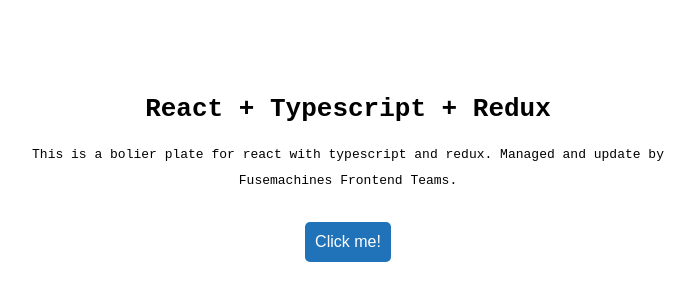
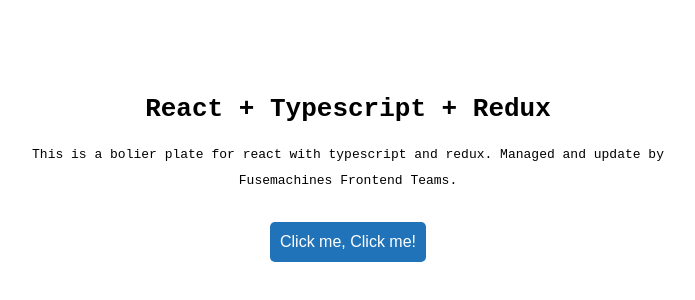
Before and after one commit to Fusemachines/fm-react-boilerplate, a React (Create React App) app in the folder typescript-with-redux/: page / in a window 1280 px wide. Shown: the part 220-520 px from the top of the page, without its empty margins (292-987 px from the left). Built offline with nearby package versions, Linux system fonts and the light colour scheme.

Commit message:
[LOADERS] Added Loaders while fetching data

```diff
--- a/typescript-with-redux/src/assets/styles/sass/global/default.scss
+++ b/typescript-with-redux/src/assets/styles/sass/global/default.scss
@@ -28,6 +28,10 @@
       &:active {
         box-shadow: none;
       }
+      &:disabled {
+        background-color: #3e90d3;
+        cursor: not-allowed;
+      }
     }
   }
 }
--- a/typescript-with-redux/src/components/main/Main.tsx
+++ b/typescript-with-redux/src/components/main/Main.tsx
@@ -9,11 +9,32 @@
   fetchDogBreed: any;
   dogs: DogState;
 }
+interface MainStates {
+  isLoading: boolean;
+}
 /**
  * Describe a Component here.
  */
 export class Main extends React.Component<MainProps> {
+  state = {
+    isLoading: false
+  };
+  handleClick = (e: any) => {
+    e.preventDefault();
+    this.fetchData();
+  };
+  fetchData = async () => {
+    try {
+      this.setState({ isLoading: true });
+      await this.props.fetchDogBreed();
+    } catch (err) {
+      console.log(err);
+    } finally {
+      this.setState({ isLoading: false });
+    }
+  };
   render() {
+    const { isLoading } = this.state;
     return (
       <div className="default-wrapper">
         <div className="default-paragraph">
@@ -25,8 +46,8 @@
             Teams.
           </p>
 
-          <button className={'default-btn'} onClick={this.props.fetchDogBreed}>
-            Click me!
+          <button disabled={isLoading} className={'default-btn'} onClick={this.handleClick}>
+            {isLoading ? 'Loading...' : 'Click me, Click me!'}
           </button>
 
           <div className="dog-list">
```
